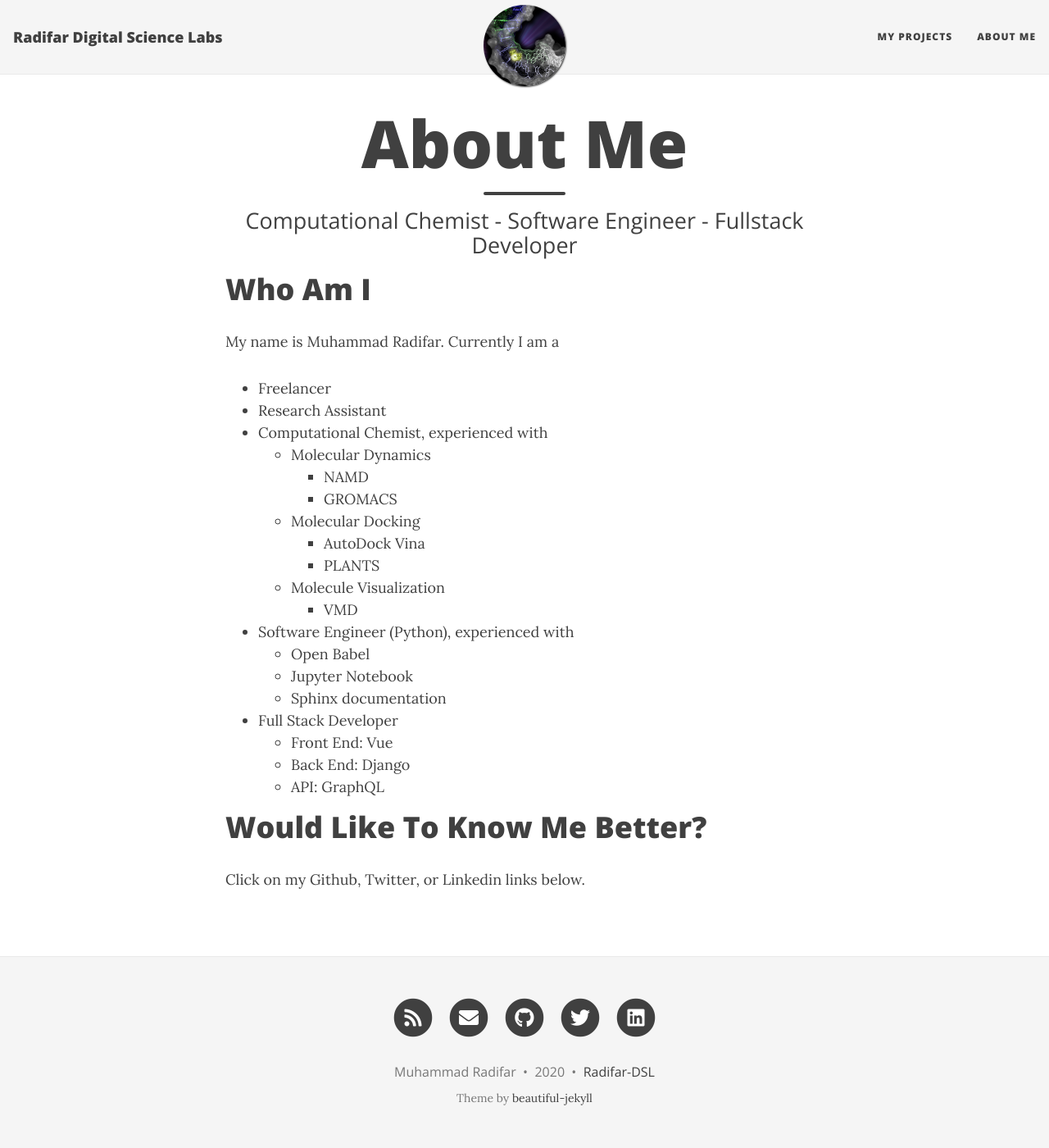
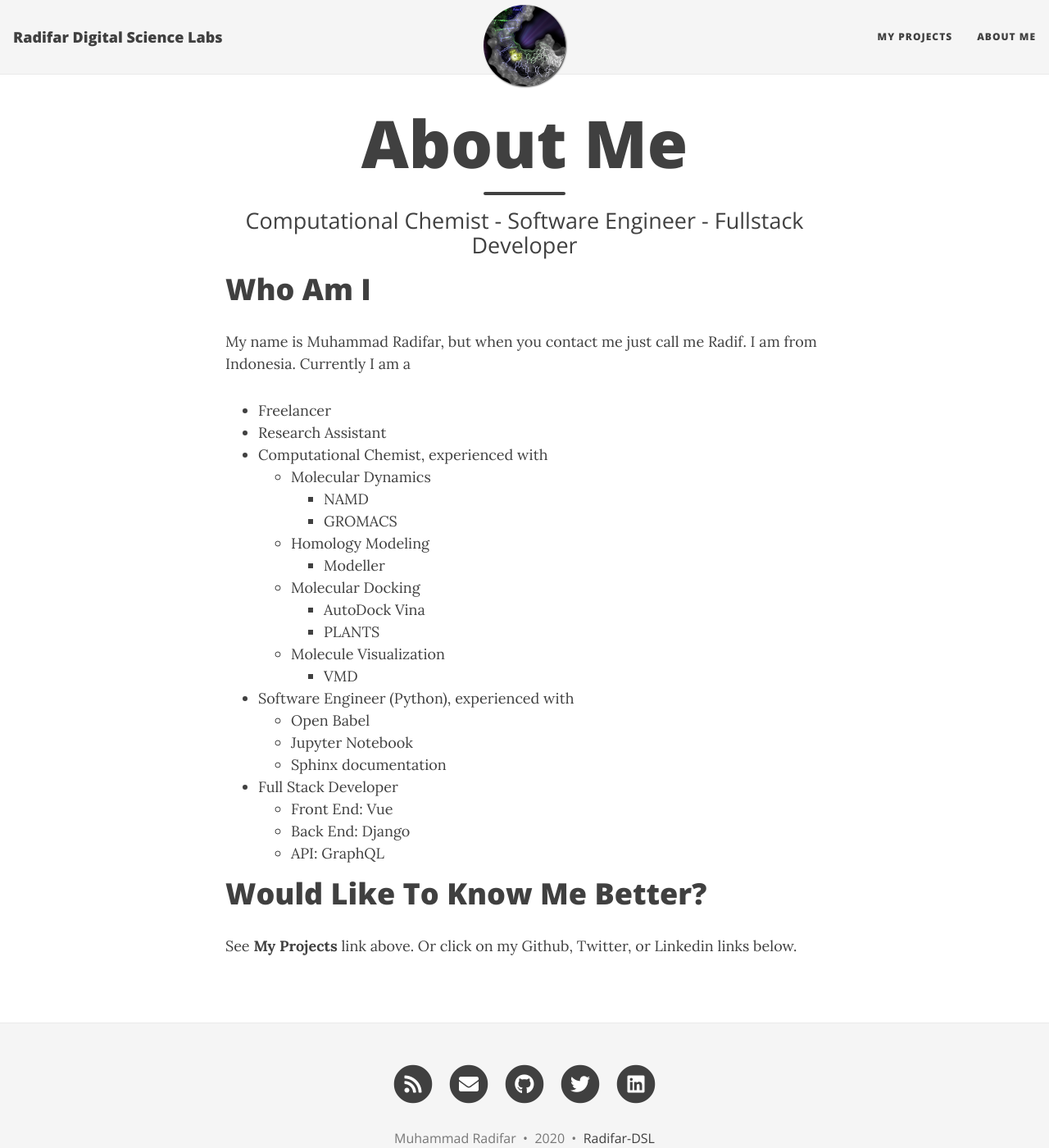
Before and after one commit to radifar/radifar.github.io, a Jekyll site: the page built from aboutme.md, in a window 1280 px wide and 1400 px high. Shown: the whole window at 82% size. Built offline with Jekyll 4.4.1, drawn with Linux system fonts in a browser that asks for light colours; nearby versions of some CDN libraries.

Commit message:
update aboutme and myproject

```diff
--- a/aboutme.md
+++ b/aboutme.md
@@ -6,7 +6,8 @@
 
 # Who Am I
 
-My name is Muhammad Radifar. Currently I am a
+My name is Muhammad Radifar, but when you contact me just call me Radif.
+I am from Indonesia. Currently I am a
 
 - Freelancer
 - Research Assistant
@@ -14,6 +15,8 @@
     - Molecular Dynamics
         - NAMD
         - GROMACS
+    - Homology Modeling
+        - Modeller
     - Molecular Docking
         - AutoDock Vina
         - PLANTS
@@ -30,4 +33,4 @@
 
 # Would Like To Know Me Better?
 
-Click on my Github, Twitter, or Linkedin links below.
+See **My Projects** link above. Or click on my Github, Twitter, or Linkedin links below.
```
Also changed, not shown: myproject.md (+1 -1 lines).
